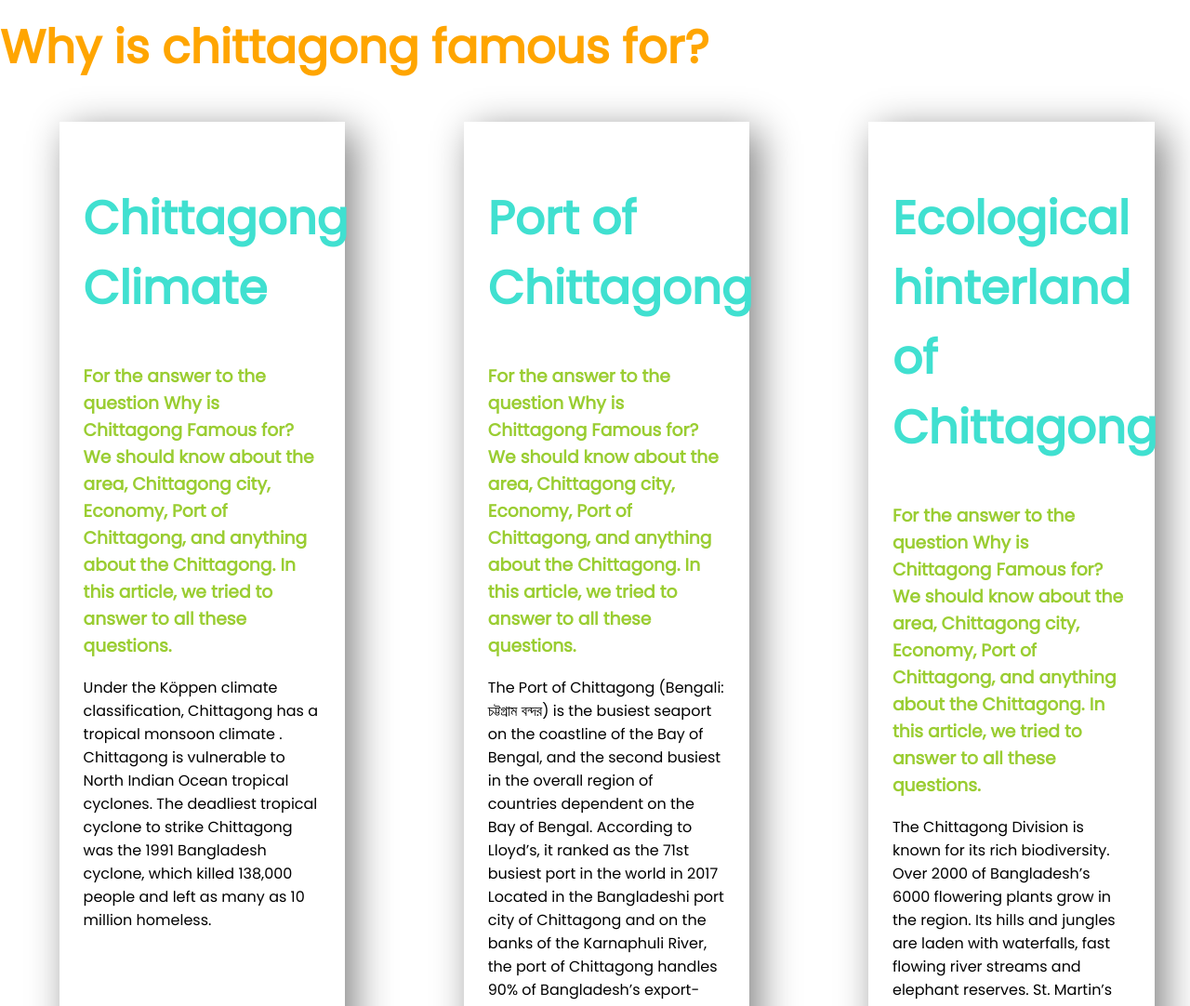
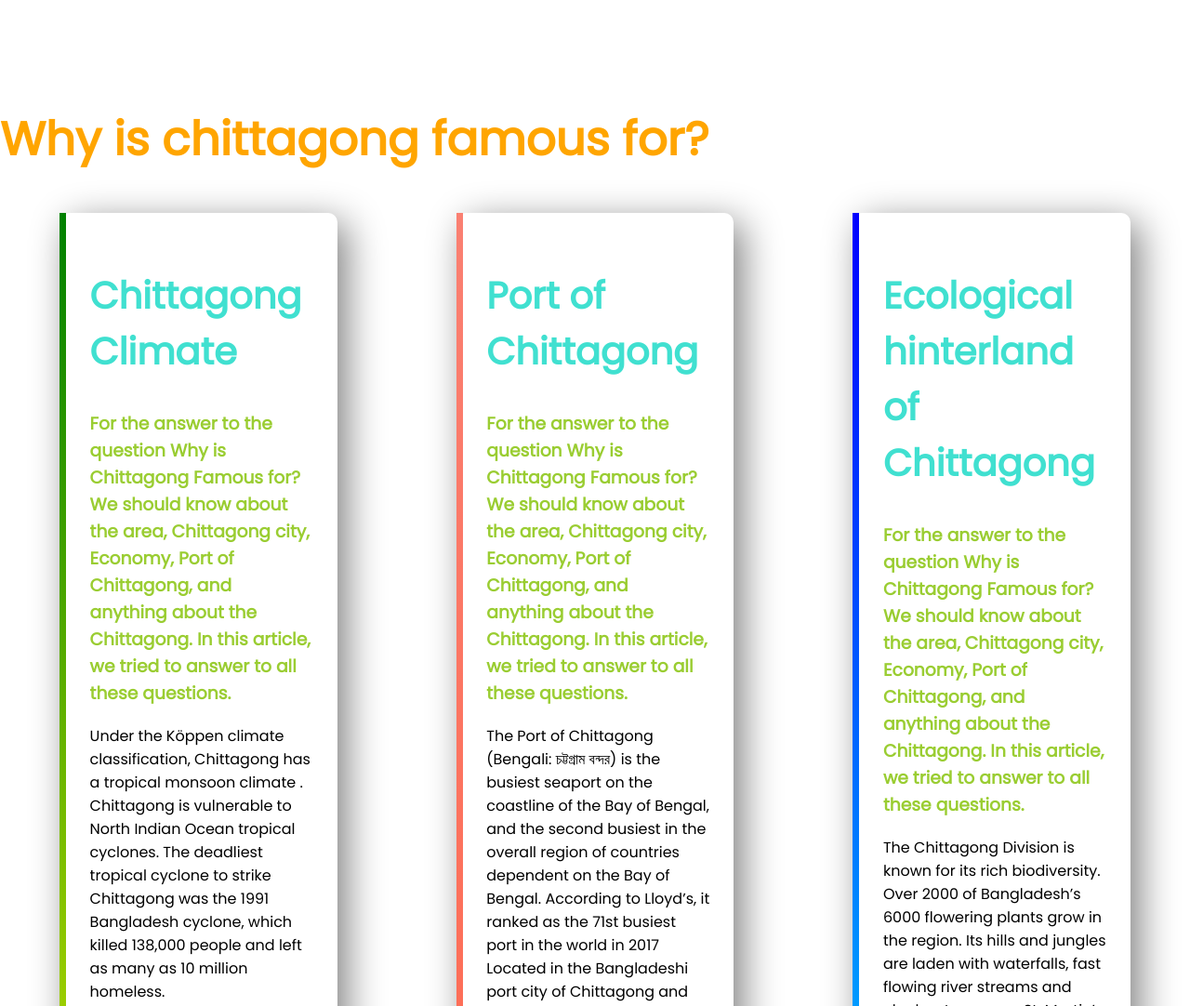
Before and after one commit to tashfiaislamistila/chittagong-tourist-spot, a plain HTML site: page index.html in a window 1280 px wide. Shown: the part 1180-2262 px from the top of the page at 93% size. Drawn offline with Linux system fonts and the light colour scheme.

Commit message:
added footer

```diff
--- a/index.html
+++ b/index.html
@@ -54,8 +54,8 @@
     <section class="exparience-area">
         <h1 class="oranga-color">Why is chittagong famous for?</h1>
         <div class="flexible-container">
-            <div class="experiance-item">
-                <h1 class="blue">Chittagong Climate</h1>
+            <div id="climate" class="experiance-item">
+                <h2 class="blue">Chittagong Climate</h2>
                 <h3 class="yellowgreen-color">For the answer to the question Why is Chittagong Famous for? We should
                     know about the area,
                     Chittagong
@@ -71,8 +71,8 @@
                     homeless.
                 </p>
             </div>
-            <div class="experiance-item">
-                <h1 class="blue">Port of Chittagong</h1>
+            <div id="port" class="experiance-item">
+                <h2 class="blue">Port of Chittagong</h2>
                 <h3 class="yellowgreen-color">For the answer to the question Why is Chittagong Famous for? We should
                     know about the area,
                     Chittagong
@@ -96,8 +96,8 @@
                     January and July in 2017.
                 </p>
             </div>
-            <div class="experiance-item">
-                <h1 class="blue">Ecological hinterland of Chittagong</h1>
+            <div id="eco" class="experiance-item">
+                <h2 class="blue">Ecological hinterland of Chittagong</h2>
                 <h3 class="yellowgreen-color">For the answer to the question Why is Chittagong Famous for? We should
                     know about the area,
                     Chittagong
@@ -121,6 +121,11 @@
             </div>
         </div>
     </section>
+    <footer>
+        <p>
+            © Peter Parker 2021, a Programming Hero initiative.
+        </p>
+    </footer>
 </body>
 
 </html>
--- a/style.css
+++ b/style.css
@@ -4,6 +4,9 @@ body{
 }
 h1{
     font-size: 50px;
+}
+h2{
+    font-size: 40px;
 }
 .yellowgreen-color
 {
@@ -58,6 +61,26 @@ h1{
     width:20%;
     margin-left: 5%;
     margin-right: 5%;
-    padding:2%
+    padding:2%;
+    border-radius: 10px;
 
 }
+#eco{
+    border-left:7px solid ;
+    border-image: linear-gradient(blue,cyan);
+    border-image-slice: 1;
+
+}
+#port{
+    border-left: 7px solid;
+    border-image:linear-gradient(salmon,tomato);
+    border-image-slice: 1;
+}
+#climate{
+    border-left:7px solid;
+    border-image:linear-gradient(green,yellow) ;
+    border-image-slice:1;
+}
+footer p{
+    text-align: center;
+}
```
